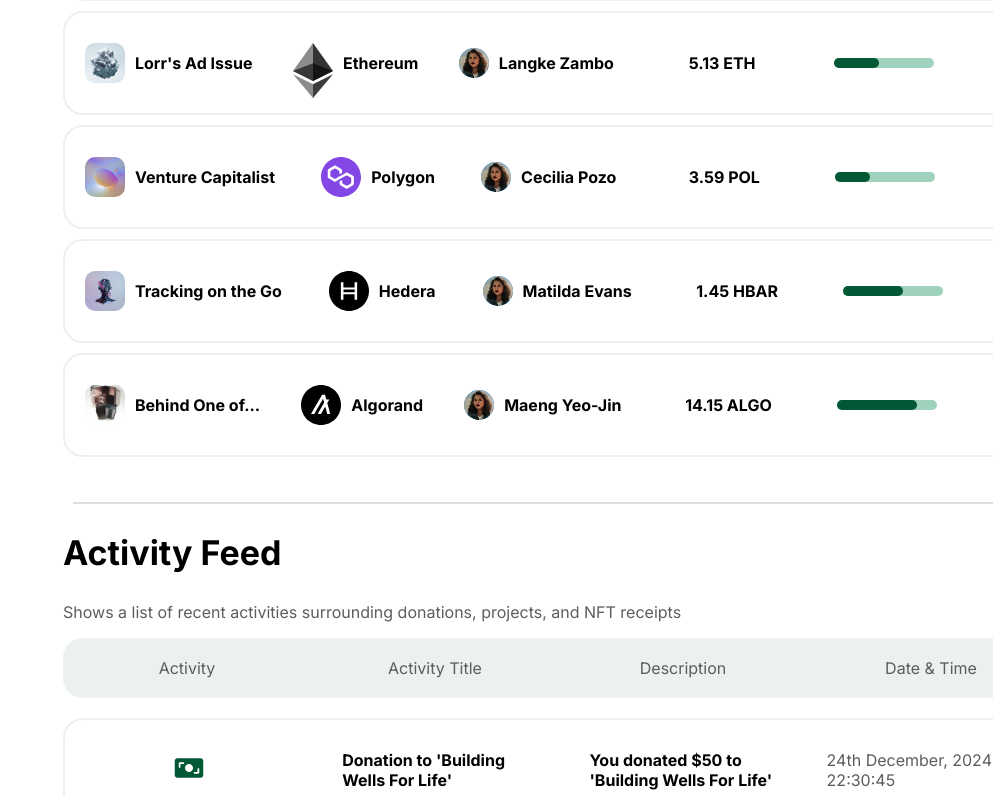
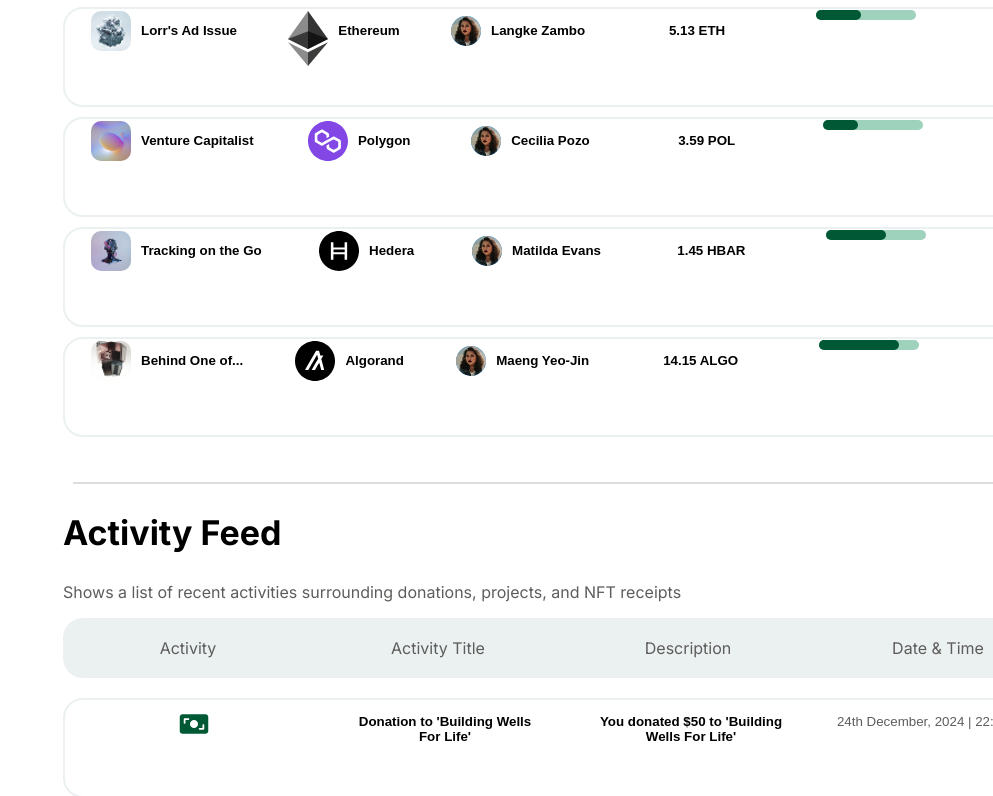
Before and after one commit to Lightdao/LightDAO-Main, a React (Vite) app: page /Donor00A in a window 1280 px wide. Shown: the part 1526-2322 px from the top of the page, without its empty margins (287-1280 px from the left). Built offline with nearby package versions, Linux system fonts and the light colour scheme.

Commit message:
added colored hover effect

```diff
--- a/src/pages/Donor.css
+++ b/src/pages/Donor.css
@@ -360,9 +360,26 @@ button:hover {
     border-radius: 20px;
     border: 2px solid #EBF0F0;
     margin-bottom: 10px;
+    background-color: #FFFFFF;
 }
 
-.tables {
+.tables .table-body .table-rows:hover {
+    background-color: #7A52F4;
+}
+
+.tables .table-body .table-rows:hover p {
+    color: #FFFFFF;
+}
+
+.pd-tables .table-body .table-rows:hover {
+    background-color: #7A52F4;
+}
+
+.pd-tables .table-body .table-rows:hover p {
+    color: #FFFFFF;
+}
+
+.tables, .activity-table{
     padding-bottom: 15px;
     width: 1250px;
 }
@@ -376,6 +393,8 @@ button:hover {
     display: flex;
     flex-flow: row nowrap;
     padding-right: 10px;
+    margin: 0;
+    width: 100%;
 }
 
 .cell, .tall-cell, .activity-cell {
--- a/src/pages/Donor00A.tsx
+++ b/src/pages/Donor00A.tsx
@@ -80,7 +80,7 @@ const RecommendedProjects: React.FC<{}> = () => {
     ];
 
     const tableElements = tableList.map((item) => (
-        <div className="table-rows" key={item.id}>
+        <button className="table-rows" key={item.id}>
             <div className="cell"><div className="table-img"><img src={item.imageIcon} alt="" /></div><p>{item.projectName}</p></div>
             <div className="cell"><div className="table-img"><img src={item.blockchain + ".svg"} alt="" /></div><p>{item.blockchain}</p></div>
             <div className="cell"><div className="profile-icon"><img src="profile.png" alt="" /></div><p>{item.owner}</p></div>
@@ -92,7 +92,7 @@ const RecommendedProjects: React.FC<{}> = () => {
                 </div>
             </div>
             <div className="cell"><p>{item.dateCreated}</p></div>
-        </div>));
+        </button>));
     return (
         <div className="table-body">{tableElements}</div>
     );
@@ -148,13 +148,13 @@ const ActivityFeed: React.FC<{}> = () => {
     ];
 
     const tableElements = tableList.map((item) => (
-        <div className="table-rows activity-table" key={item.id}>
+        <button className="table-rows" key={item.id}>
             <div className="activity-cell"><p><img src={item.activity} alt="" /></p></div>
             <div className="tall-cell"><p>{item.activitytitle}</p></div>
             <div className="tall-cell"><p>{item.description}</p></div>
             <div className="activity-cell"><p>{item.datetime}</p></div>
             <div className="activity-cell"><div className="download-opentab"><button><img src={item.openNewTab ? "/open_new_tab.svg" : ""} alt="" /></button> <button><img src={item.download ? "/download.svg" : ""} alt="" /></button></div></div>
-        </div>));
+        </button>));
     return (
         <div className="table-body">{tableElements}</div>
     );
@@ -241,9 +241,9 @@ const DonorDashboard: React.FC<{}> = () => {
         <section>
             <h2>Activity Feed</h2>
             <p>Shows a list of recent activities surrounding donations, projects, and NFT receipts</p>
-            <div className="tables">
+            <div className="activity-table">
                 <div className="table-header activity-table-header">
-                    <div className="table-rows activity-table">
+                    <div className="table-rows">
                         <div className="activity-cell"><p>Activity</p></div>
                         <div className="activity-cell"><p>Activity Title</p></div>
                         <div className="activity-cell"><p>Description</p></div>
--- a/src/pages/Donor01A.tsx
+++ b/src/pages/Donor01A.tsx
@@ -176,7 +176,7 @@ const ProjectDashboard: React.FC<{}> = () => {
 
 const Projects: React.FC<{}> = () => {
     const tableElements = tableList.map((item) => (
-        <div className="table-rows" key={item.id}>
+        <button className="table-rows" key={item.id}>
             <div className="cell"><div className="table-img"><img src={item.imageIcon} alt="" /></div><p>{item.projectName}</p></div>
             <div className="cell"><div className="table-img"><img src={item.blockchain + ".svg"} alt="" /></div><p>{item.blockchain}</p></div>
             <div className="cell"><div className="profile-icon"><img src="profile.png" alt="" /></div><p>{item.owner}</p></div>
@@ -189,7 +189,7 @@ const Projects: React.FC<{}> = () => {
             </div>
             <div className="cell"><p>{item.dateCreated}</p></div>
             <div className="cell"><p>{item.expirationDate}</p></div>
-        </div>));
+        </button>));
     return (
         <div className="table-body">{tableElements}</div>
     );
```
